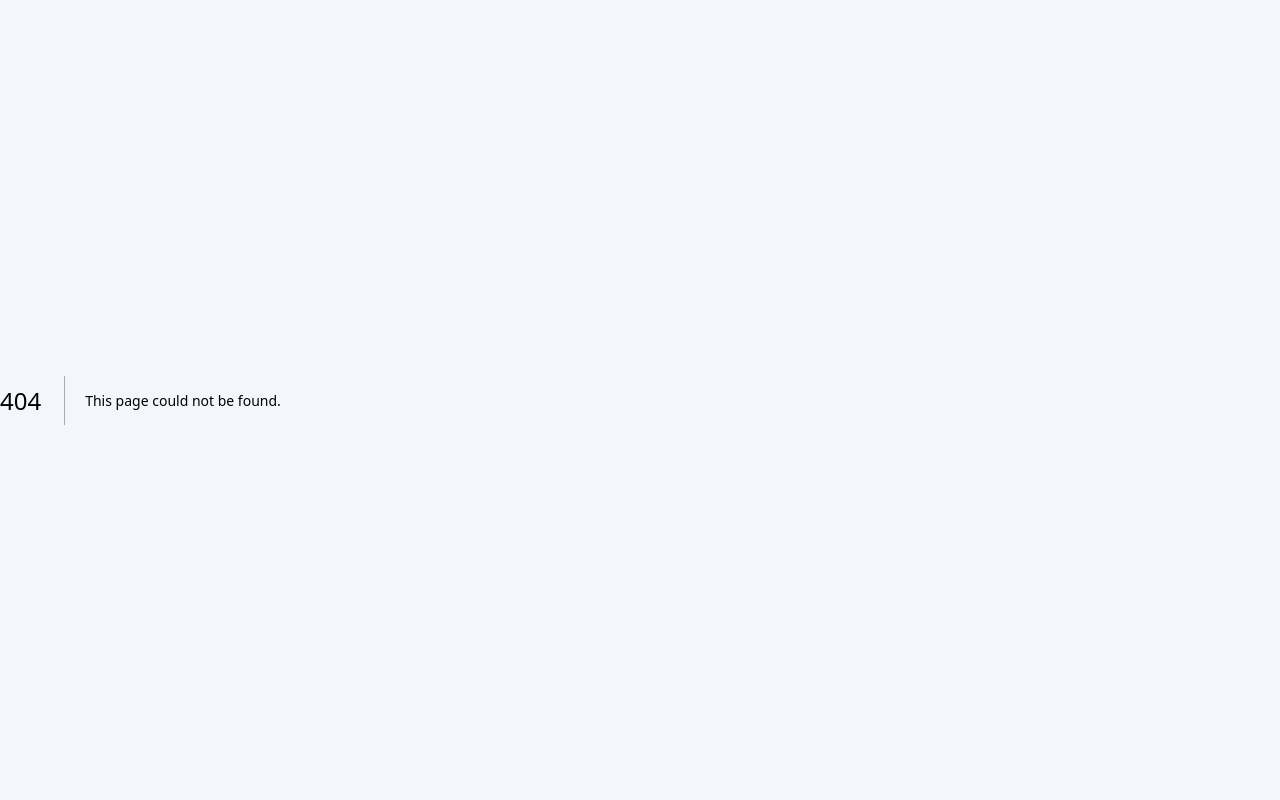
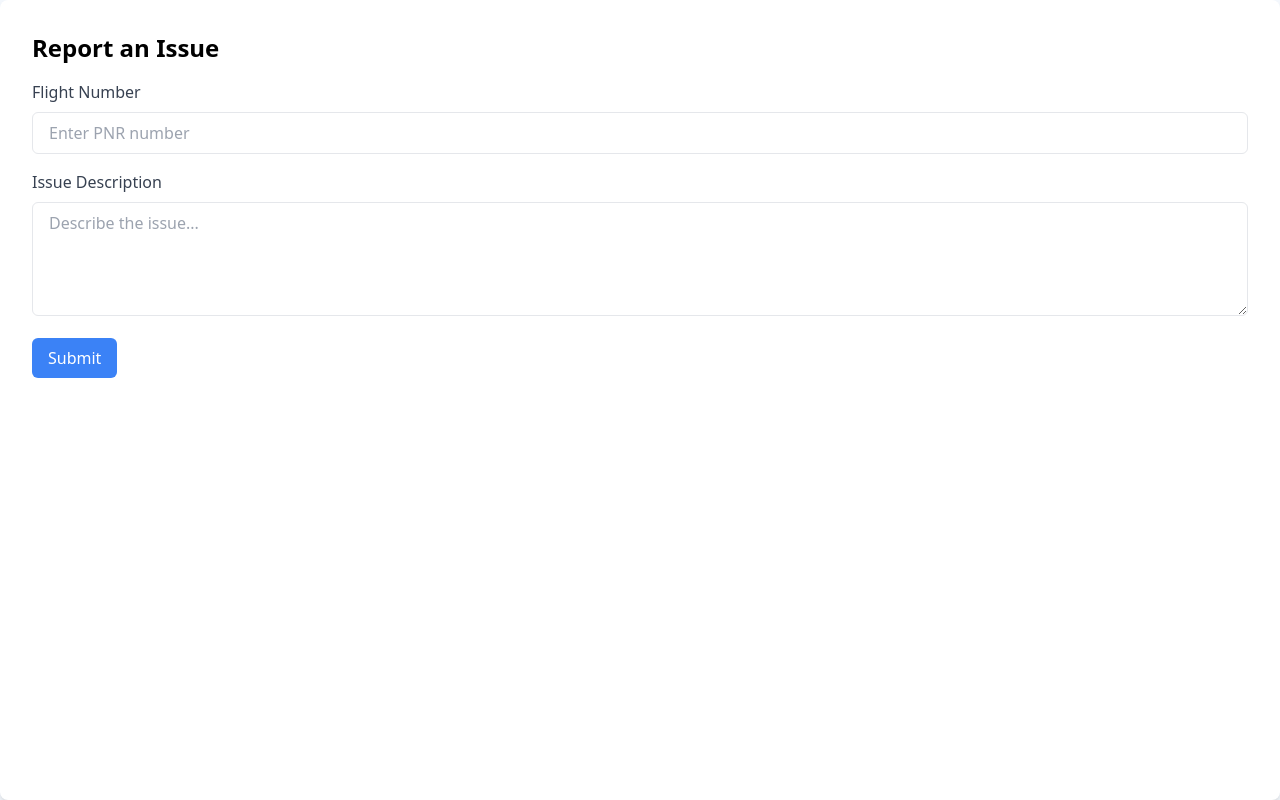
Before and after one commit to hashfx/moi-flight-insurance, a Next.js app in the folder client/: page /report in a window 1280 px wide. Before the commit this address had no page. Built offline with nearby package versions, Linux system fonts and the light colour scheme; a web font is replaced by a local one.

Commit message:
added report bugs  page and some small changes in contract

```diff
--- a/client/src/app/dashboard/page.tsx
+++ b/client/src/app/dashboard/page.tsx
@@ -3,6 +3,7 @@ import SearchBar from "@/components/Dashboard/Search/SearchBar";
 import AuthModel from "@/components/Auth/AuthModel";
 import Details from "@/components/Dashboard/Details/Details";
 import { IoBugOutline } from "react-icons/io5";
+import Link from "next/link";
 
 const page = () => {
   return (
@@ -15,9 +16,12 @@ const page = () => {
         <Details />
       </div>
       <div className="flex flex-row justify-between items-center">
-        <p className="flex flex-row justify-center items-center space-x-2">
+        <Link
+          href={"/report"}
+          className="flex flex-row justify-center items-center space-x-2"
+        >
           <IoBugOutline /> <span>Report an Issue</span>
-        </p>
+        </Link>
         <button className="bg-[#c5c5c5] p-3 rounded-lg text-gray-800">
           Claim Insurance
         </button>
--- /dev/null
+++ b/client/src/app/report/page.tsx
@@ -0,0 +1,47 @@
+import React from "react";
+
+const page = () => {
+  return (
+    <div className="bg-white p-8 rounded-lg shadow-md w-full">
+      <h1 className="text-2xl font-semibold mb-4">Report an Issue</h1>
+      <form>
+        <div className="mb-4">
+          <label
+            htmlFor="flightNumber"
+            className="block text-gray-700 font-medium mb-2"
+          >
+            Flight Number
+          </label>
+          <input
+            type="text"
+            id="pnrNumber"
+            className="w-full px-4 py-2 border rounded-md focus:outline-none focus:ring focus:border-blue-300"
+            placeholder="Enter PNR number"
+          />
+        </div>
+        <div className="mb-4">
+          <label
+            htmlFor="issueDescription"
+            className="block text-gray-700 font-medium mb-2"
+          >
+            Issue Description
+          </label>
+          <textarea
+            id="issueDescription"
+            className="w-full px-4 py-2 border rounded-md focus:outline-none focus:ring focus:border-blue-300"
+            rows={4}
+            placeholder="Describe the issue..."
+          ></textarea>
+        </div>
+        <button
+          type="submit"
+          className="bg-blue-500 text-white px-4 py-2 rounded-md hover:bg-blue-600 focus:outline-none focus:ring focus:border-blue-300"
+        >
+          Submit
+        </button>
+      </form>
+    </div>
+  );
+};
+
+export default page;
```
Also changed, not shown: 2 other files (tests, documents, lock files or other folders).
